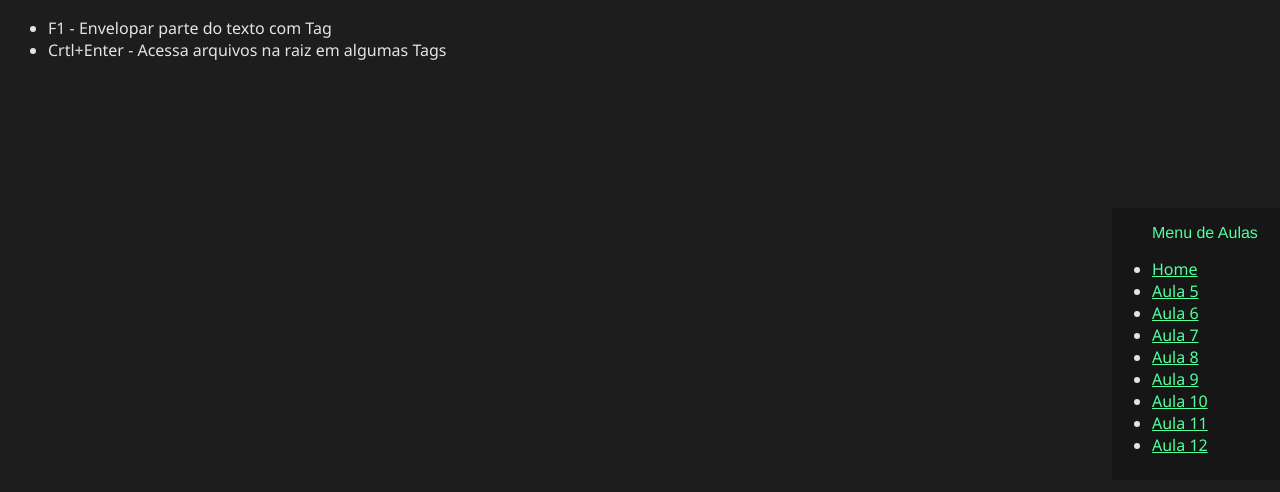
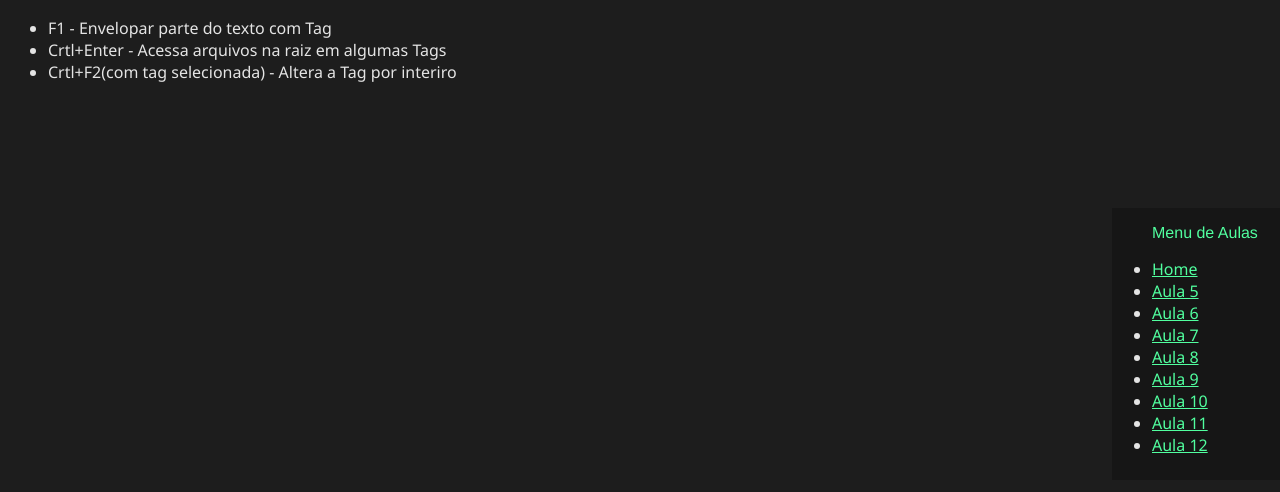
Before and after one commit to ruanmirandac/HTML_CSS, a plain HTML site: page aulas/home.html in a window 1280 px wide. Shown: the part 152-644 px from the top of the page. Drawn offline with Linux system fonts and the light colour scheme.

Commit message:
Atualização 20.01
Pc do trabalho

```diff
--- a/aulas/home.html
+++ b/aulas/home.html
@@ -27,6 +27,8 @@
     <ul>
         <li>F1 - Envelopar parte do texto com Tag</li>
         <li>Crtl+Enter - Acessa arquivos na raiz em algumas Tags</li>
+        <li>Crtl+F2(com tag selecionada) - Altera a Tag por interiro</li>
+
     </ul>
 </body>
 </html>
```
Also changed, not shown: aulas/aula12.html (+0 -1 lines).
